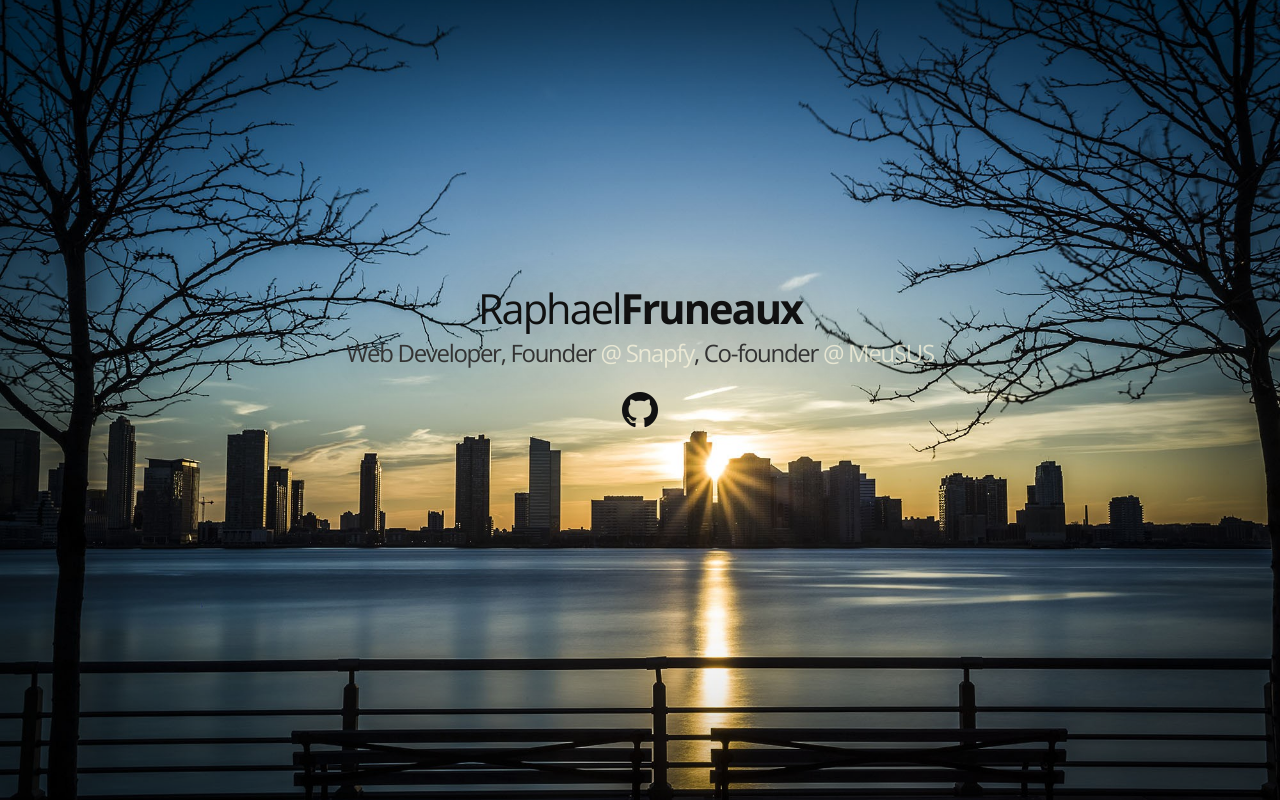
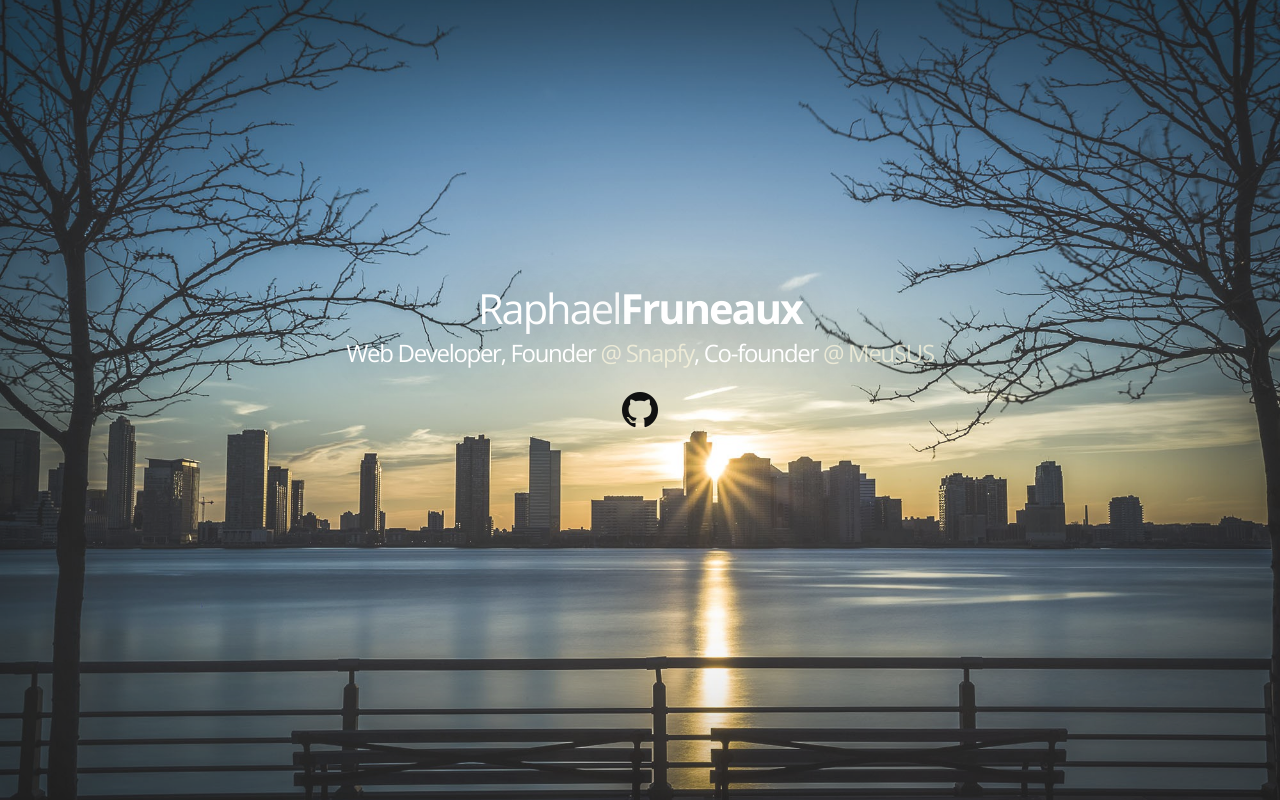
Before and after one commit to raphaelfruneaux/raphaelfruneaux.github.io, a website: page index.html in a window 1280 px wide. Drawn offline with nearby package versions, Linux system fonts and the light colour scheme.

Commit message:
change styles

```diff
--- a/resources/stylesheets/main.sass
+++ b/resources/stylesheets/main.sass
@@ -31,6 +31,7 @@ h1, h2, h3
   margin-left: auto
   margin-right: auto
   font-weight: normal
+  color: #fff
   text-align: center
   text-shadow: 0 0 50px rgba(0, 0, 0, .4)
 
@@ -44,7 +45,6 @@ h1
 
 h2
   margin-bottom: 20px
-  color: #333
   font-weight: 300
   letter-spacing: -1.3px
   a
@@ -76,6 +76,7 @@ ul
   position: relative
   width: 100%
   height: 100%
+  background: rgba(255, 255, 255, .16)
   box-shadow: inset 0 0 200px rgba(0, 0, 0, .4)
 
 .content
```
Also changed, not shown: assets/stylesheets/main.css.
